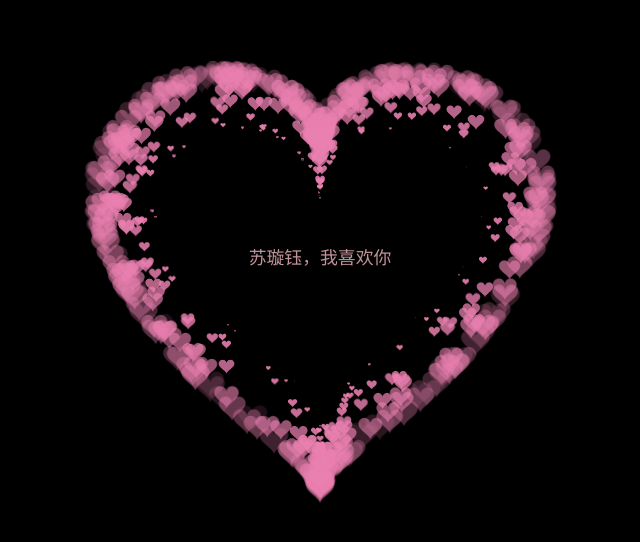
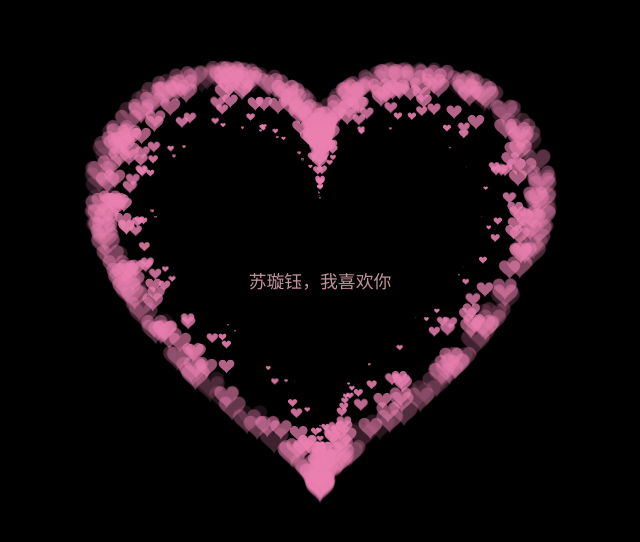
Before and after one commit to Baishengwen/sxy, a plain HTML site: page index.html in a window 1280 px wide. Shown: the part 122-664 px from the top of the page, without its empty margins (320-960 px from the left). Drawn offline with Linux system fonts and the light colour scheme.

Commit message:
index.html

```diff
--- a/index.html
+++ b/index.html
@@ -21,7 +21,7 @@
 
         p {
             position: fixed;
-            top: 45%;
+            top: 48%;
             left: 50%;
             transform: translate(-50%, -50%);
             color: pink;
```
